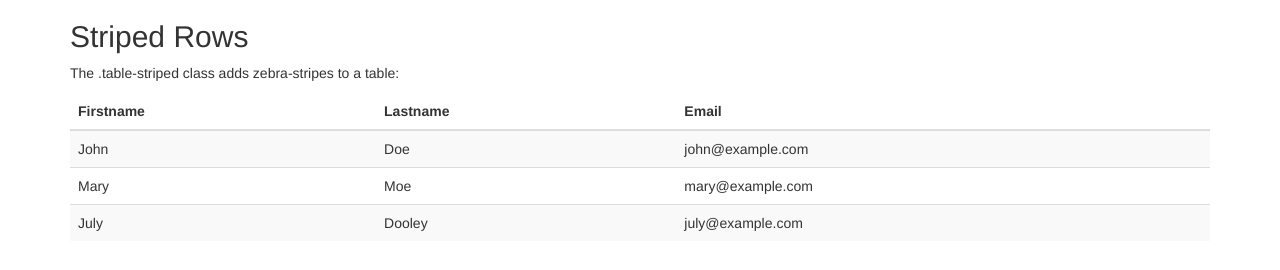
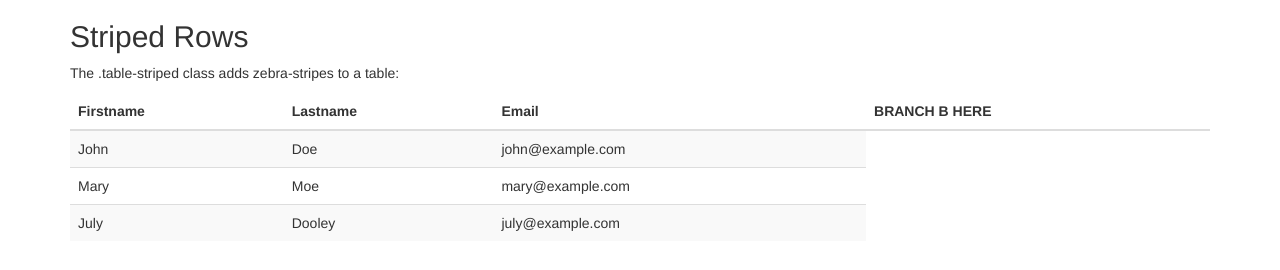
Before and after one commit to umer1o9/myapp, a plain HTML site: page index.html in a window 1280 px wide. Drawn offline with nearby package versions, Linux system fonts and the light colour scheme.

Commit message:
PUSH LINE B

```diff
--- a/index.html
+++ b/index.html
@@ -19,6 +19,7 @@
         <th>Firstname</th>
         <th>Lastname</th>
         <th>Email</th>
+        <th>BRANCH B HERE</th>
       </tr>
     </thead>
     <tbody>
```
